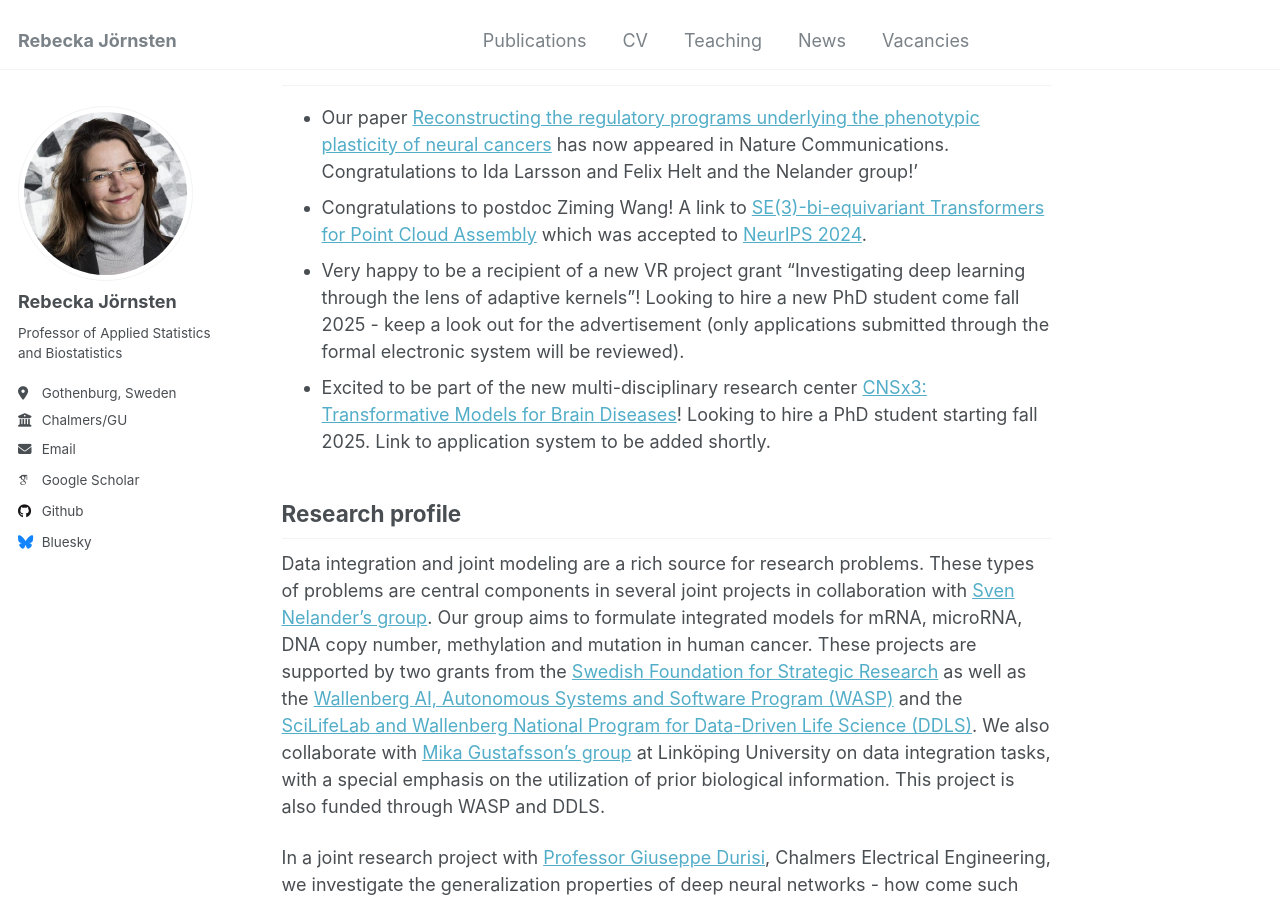
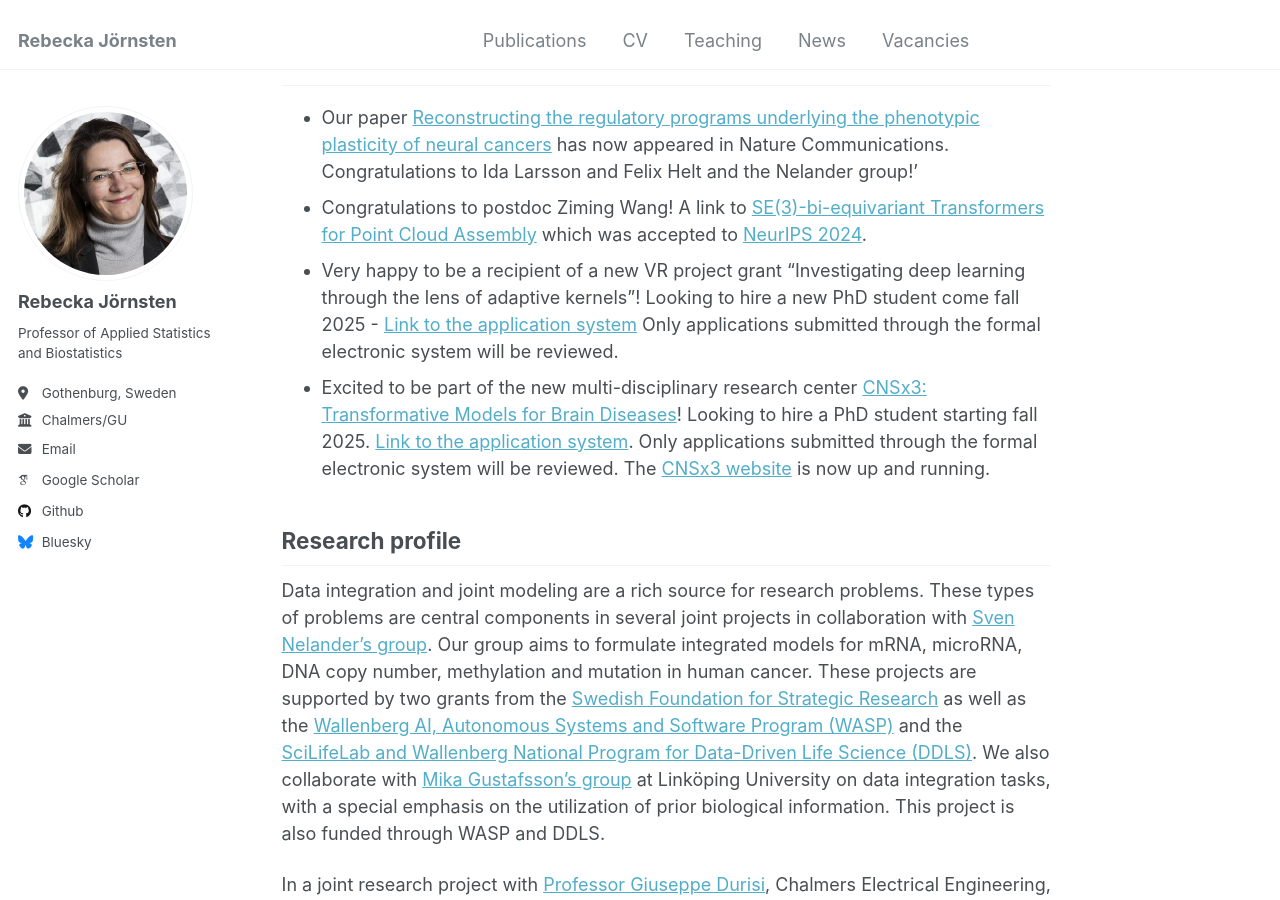
Before and after one commit to rjornsten/rjornsten.github.io, a Jekyll site: the page built from _pages/about.md, in a window 1280 px wide and 900 px high, scrolled down 413 px. Built offline with Jekyll 4.4.1, drawn with Linux system fonts in a browser that asks for light colours; some web fonts are replaced.

Commit message:
Update about.md

```diff
--- a/_pages/about.md
+++ b/_pages/about.md
@@ -15,8 +15,9 @@ What's new?
 ------------
 * Our paper [Reconstructing the regulatory programs underlying the phenotypic plasticity of neural cancers](https://www.nature.com/articles/s41467-024-53954-3) has now appeared in Nature Communications. Congratulations to Ida Larsson and Felix Helt and the Nelander group!'
 * Congratulations to postdoc Ziming Wang! A link to [SE(3)-bi-equivariant Transformers for Point Cloud Assembly](https://nips.cc/virtual/2024/poster/96020) which was accepted to [NeurIPS 2024](https://nips.cc/Conferences/2024).
-* Very happy to be a recipient of a new VR project grant "Investigating deep learning through the lens of adaptive kernels"! Looking to hire a new PhD student come fall 2025 - keep a look out for the advertisement (only applications submitted through the formal electronic system will be reviewed).
-* Excited to be part of the new multi-disciplinary research center [CNSx3: Transformative Models for Brain Diseases](https://strategiska.se/en/press-release/copy-of-the-brain-gets-sek-60-million/)! Looking to hire a PhD student starting fall 2025. Link to application system to be added shortly.
+* Very happy to be a recipient of a new VR project grant "Investigating deep learning through the lens of adaptive kernels"! Looking to hire a new PhD student come fall 2025 - [Link to the application system](https://web103.reachmee.com/ext/I005/1035/job?site=7&lang=UK&validator=9b89bead79bb7258ad55c8d75228e5b7&job_id=p36059)
+Only applications submitted through the formal electronic system will be reviewed.
+* Excited to be part of the new multi-disciplinary research center [CNSx3: Transformative Models for Brain Diseases](https://strategiska.se/en/press-release/copy-of-the-brain-gets-sek-60-million/)! Looking to hire a PhD student starting fall 2025. [Link to the application system](https://web103.reachmee.com/ext/I005/1035/job?site=7&lang=UK&validator=9b89bead79bb7258ad55c8d75228e5b7&job_id=p36136). Only applications submitted through the formal electronic system will be reviewed. The [CNSx3 website](https://cnsx3.se/) is now up and running.
 
 
 Research profile
```
